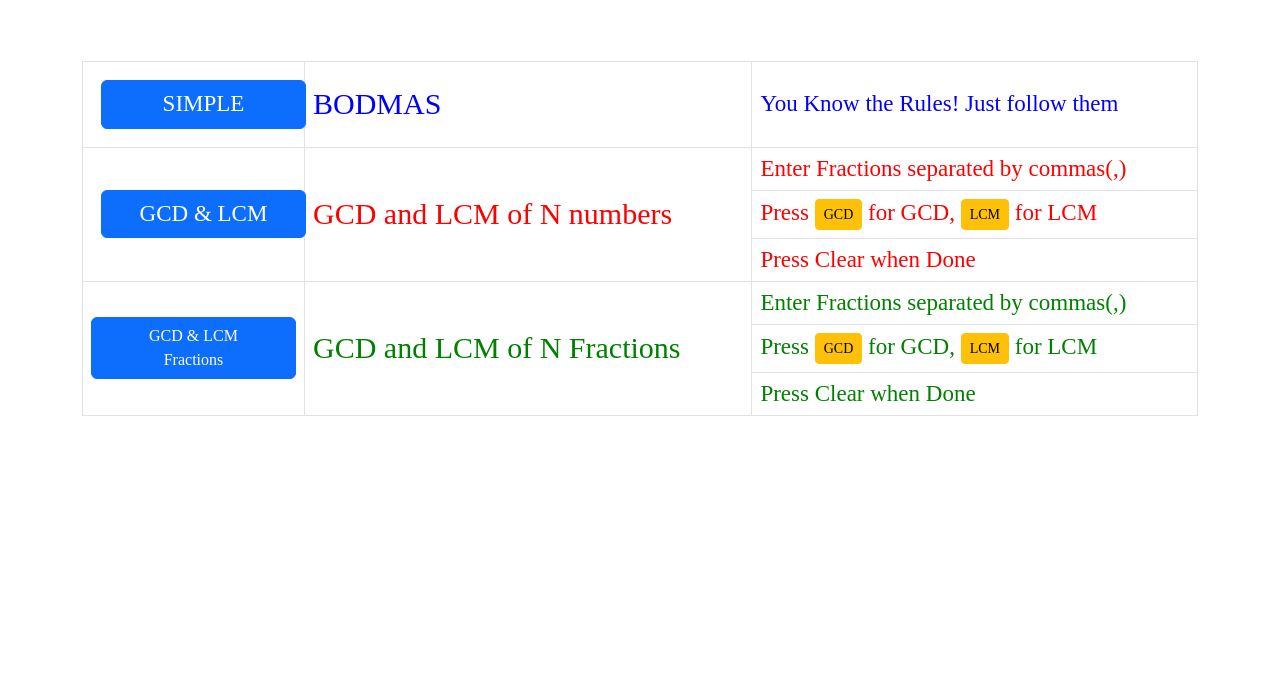
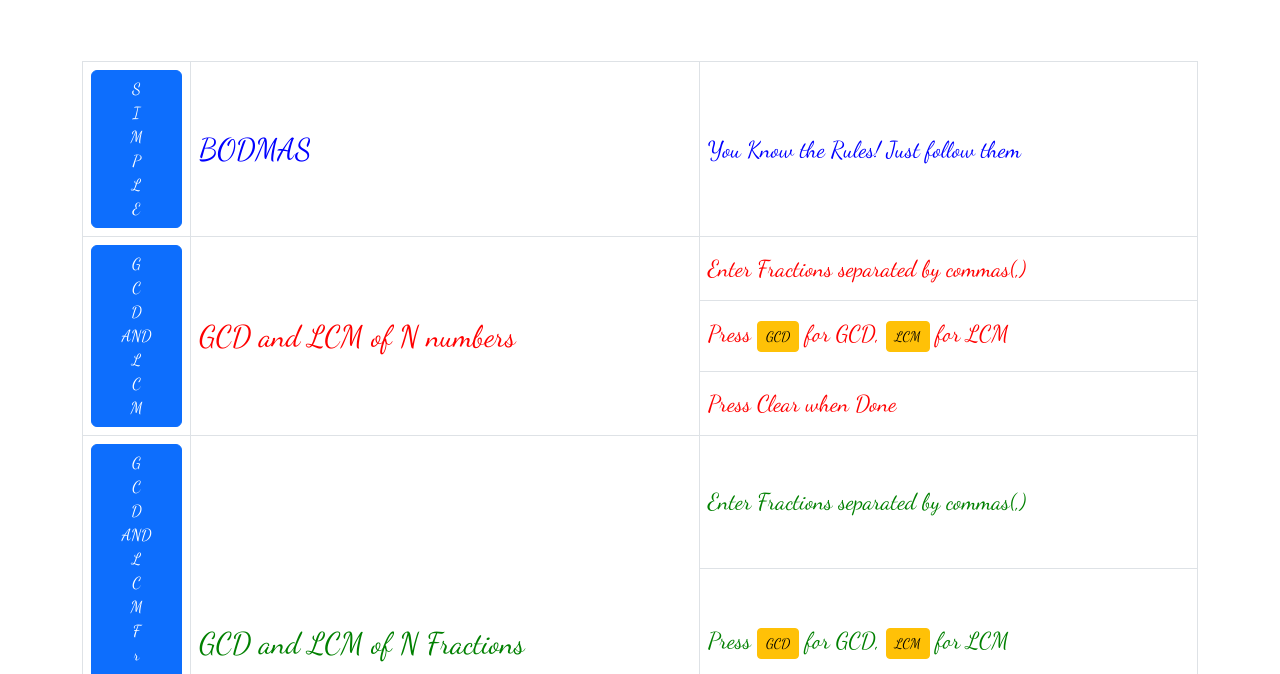
Before and after one commit to Kesava1995/Calculator-DocKube, a plain HTML site: page index.html in a window 1280 px wide. Shown: the part 126-800 px from the top of the page. Drawn offline with nearby package versions, Linux system fonts and the light colour scheme.

Commit message:
Update index.html

```diff
--- a/index.html
+++ b/index.html
@@ -4,6 +4,7 @@
 
   <!-- ✅ Bootstrap CSS from official CDN -->
   <link href="https://cdn.jsdelivr.net/npm/bootstrap@5.3.2/dist/css/bootstrap.min.css" rel="stylesheet">
+  <link href="https://fonts.googleapis.com/css2?family=Great+Vibes&family=Dancing+Script&display=swap" rel="stylesheet">
 
   <!-- ✅ Meta viewport for responsive layout -->
   <meta name="viewport" content="width=device-width, initial-scale=1">
@@ -57,7 +58,7 @@
     <table class="table table-bordered align-middle">
       <tr>
         <td rowspan="2">
-          <a href="simple.html"><input id="b1" type="button" value="SIMPLE" class="btn btn-primary w-100"></a>
+          <a href="simple.html"><button id="b1" class="btn btn-primary w-100">S<br>I<br>M<br>P<br>L<br>E</button></a>
         </td>
         <td id="s" rowspan="2">BODMAS</td>
         <td id="r1">You Know the Rules! Just follow them</td>
@@ -65,7 +66,7 @@
       <tr></tr>
       <tr>
         <td rowspan="3">
-          <a href="gcdlcm.html"><input type="button" id="b2" value="GCD & LCM" class="btn btn-primary w-100"></a>
+          <a href="gcdlcm.html"><button id="b2" class="btn btn-primary w-100">G<br>C<br>D<br>AND<br>L<br>C<br>M</button></a>
         </td>
         <td id="g" rowspan="3">GCD and LCM of N numbers</td>
         <td id="r2">Enter Fractions separated by commas(,)</td>
@@ -80,7 +81,7 @@
       <tr></tr>
       <tr>
         <td rowspan="3">
-          <a href="gcdlcmfrac.html"><button id="b3" class="btn btn-primary w-100">GCD & LCM<br>Fractions</button></a>
+          <a href="gcdlcmfrac.html"><button id="b3" class="btn btn-primary w-100">G<br>C<br>D<br>AND<br>L<br>C<br>M<br>F<br>r<br>a<br>c<br>t<br>i<br>o<br>n<br>s</button></a>
         </td>
         <td id="gf" rowspan="3">GCD and LCM of N Fractions</td>
         <td id="rf2">Enter Fractions separated by commas(,)</td>
```
